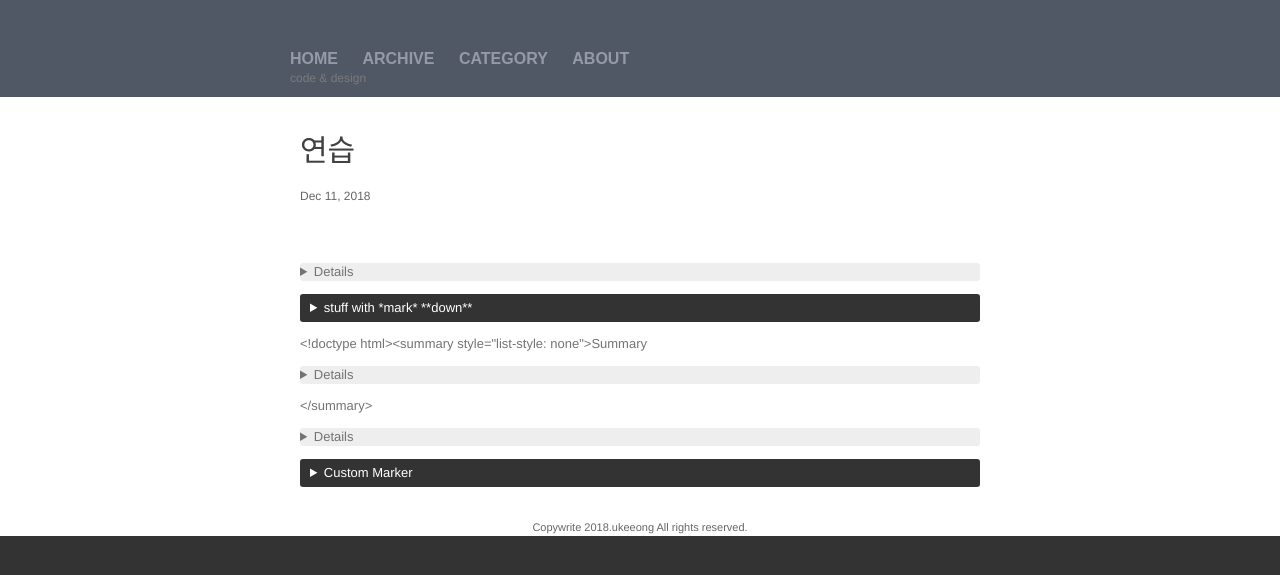
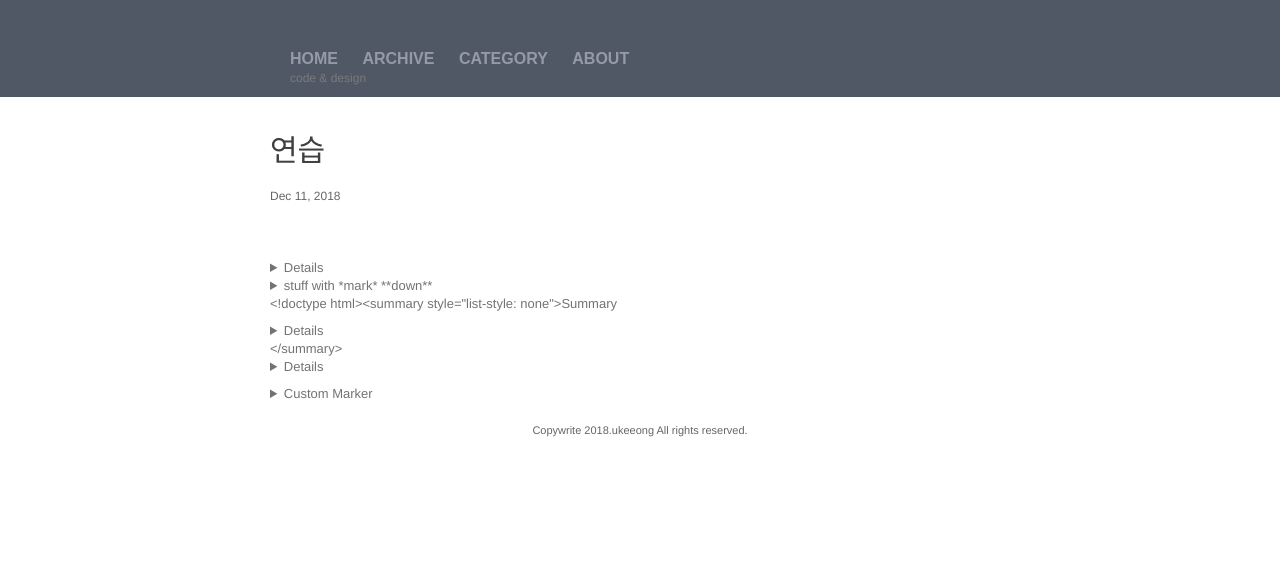
Before and after one commit to ukeeong/ukeeong.github.io, a Jekyll site: the page built from _posts/2018-12-11-연습.markdown, in a window 1280 px wide. Shown: the top 575 px of the page. Built offline with Jekyll 4.4.1, drawn with Linux system fonts in a browser that asks for light colours; comment, search, counter and statistics services are not loaded.

Commit message:
Update main.scss

```diff
--- a/css/main.scss
+++ b/css/main.scss
@@ -59,119 +59,3 @@ $on-laptop:        800px;
     text-align : center;
 
 }
-
-
-
-
-
-
-
-
-*, *:before, *:after {
-  -moz-box-sizing: border-box;
-  -webkit-box-sizing: border-box;
-  box-sizing: border-box;
-}
-
-html {
-  font-family: Helvetica, Arial, sans-serif;
-  font-size: 100%;
-  background: #333;
-  -webkit-font-smoothing: antialiased;
-}
-
-#page-wrapper {
-  width: 640px;
-  background: #FFFFFF;
-  padding: 1em;
-  margin: 1em auto;
-  border-top: 5px solid #69c773;
-  box-shadow: 0 2px 10px rgba(0,0,0,0.8);
-}
-
-h1 {
-  margin-top: 0;
-}
-
-h2 {
-  margin: 1em 0;
-  font-size: 1em;
-}
-
-details {
-  border-radius: 3px;
-  background: #EEE;
-  margin: 1em 0;
-}
-
-summary {
-  background: #333;
-  color: #FFF;
-  border-radius: 3px;
-  padding: 5px 10px;
-  outline: none;
-}
-
-/* Style the summary when details box is open */
-details[open] summary {
-  background: #69c773;
-  color: #333;
-}
-
-/* Custom Markers */
-#custom-marker summary {
-  font-size: 17px;
-  vertical-align: top;
-}
-
-#custom-marker summary::-webkit-details-marker {
-  display: none;
-}
-
-#custom-marker summary:before {
-  display: inline-block;
-  width: 18px;
-  height: 18px;
-  margin-right: 8px;
-  content: "";
-  background-image: url(https://s3-us-west-2.amazonaws.com/s.cdpn.io/4621/treehouse-icon-sprite.png);
-  background-repeat: no-repeat;
-  background-position: 0 0;
-}
-
-#custom-marker[open] summary:before {
-  background-position: -18px 0;
-}
-
-
-table {
-  border: 0;
-  width: 100%;
-}
-
-th, td {
-  vertical-align: top;
-  text-align: left;
-  padding: 0.5em;
-  border-bottom: 1px solid #E6E6E6;
-}
-
-th {
-  width: 200px;
-}
-
-ul {
-  list-style: none;
-  margin: 0;
-  padding: 10px;
-}
-
-li {
-  display: inline;
-  padding-right: 10px;
-}
-
-a {
-  color: #08C;
-  text-decoration: none;
-}
```
